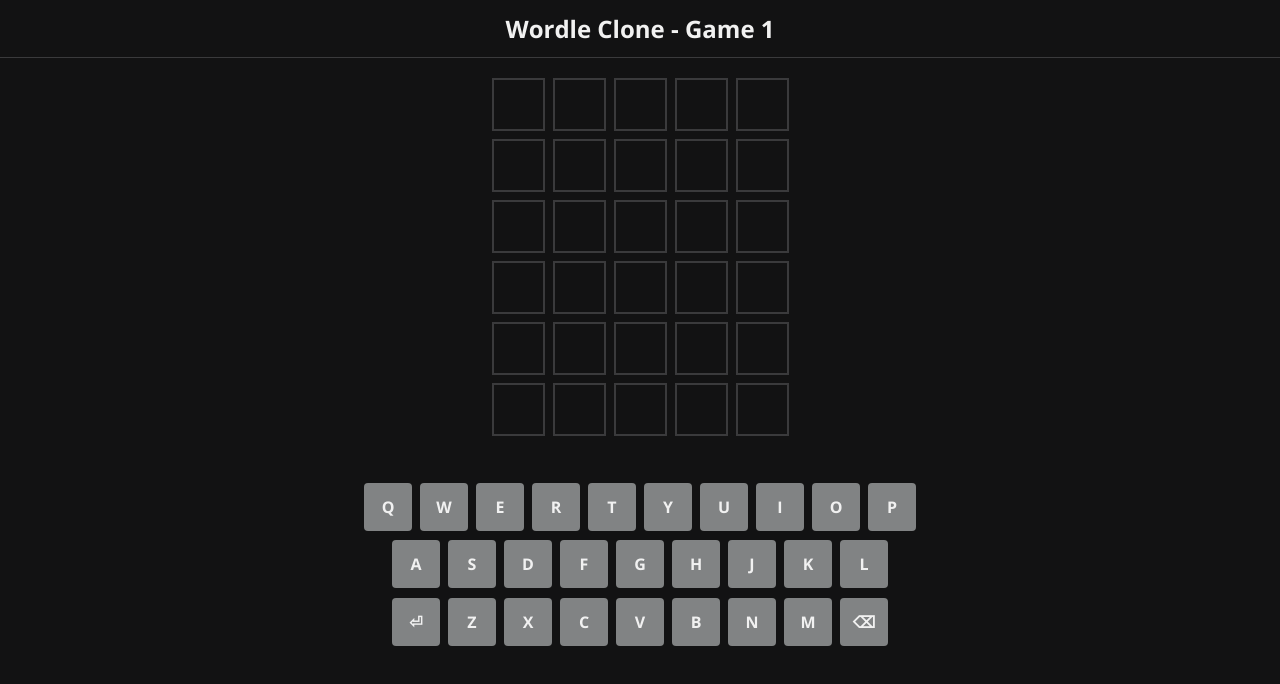
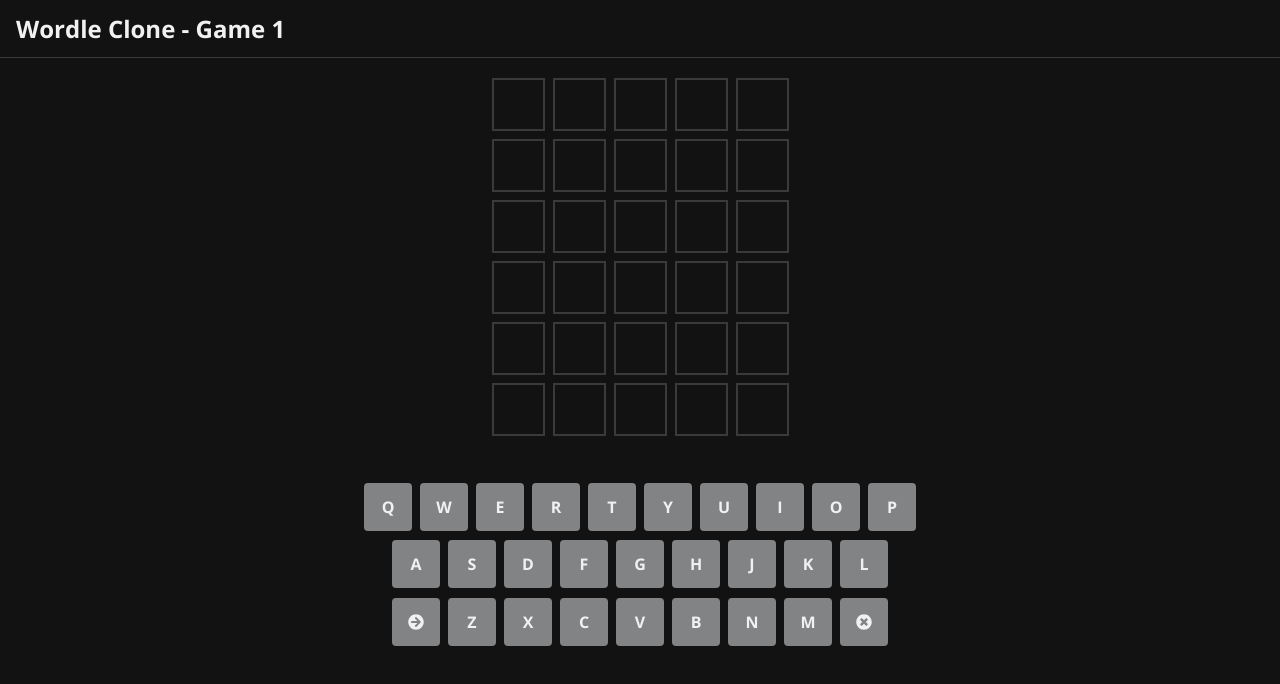
Before and after one commit to Package/Wordle-Clone-React, a Next.js app: page / in a window 1280 px wide. Shown: the top 684 px of the page. Built offline with nearby package versions, Linux system fonts and the light colour scheme.

Commit message:
Add react-icons

```diff
--- a/components/keyboard.component.tsx
+++ b/components/keyboard.component.tsx
@@ -1,6 +1,7 @@
 import React, { FC, useEffect, useMemo, useRef } from "react";
 import { KeyboardSummary } from "../types/KeyboardSummary";
 import { isMobileDevice } from "../util/mobile";
+import { FaTimesCircle, FaArrowCircleRight } from "react-icons/fa";
 
 interface KeyboardComponentProps {
   summary: KeyboardSummary;
@@ -120,7 +121,8 @@ const KeyboardComponent: FC<KeyboardComponentProps> = ({
 
       <div className="keyboard-row">
         <div className="letter" onClick={(_) => submitHandler()}>
-          ⏎
+          <FaArrowCircleRight />
+          {/* ⏎ */}
         </div>
         {QWERTY_ROW_THREE.map((letter) => (
           <div
@@ -132,7 +134,8 @@ const KeyboardComponent: FC<KeyboardComponentProps> = ({
           </div>
         ))}
         <div className="letter" onClick={(_) => deleteHandler()}>
-          ⌫
+          <FaTimesCircle />
+          {/* ⌫ */}
         </div>
       </div>
     </div>
--- a/styles/globals.css
+++ b/styles/globals.css
@@ -24,13 +24,30 @@ body {
 }
 
 header {
-  padding: 0.75rem 0.5rem;
+  display: flex;
+  justify-content: space-between;
+  padding: 0.75rem 1rem;
   border-bottom: 1px solid var(--colour-dark-grey);
   text-align: center;
 }
 
 header h1 {
   font-size: 1.5rem;
+}
+
+.history {
+  background: transparent;
+  cursor: pointer;
+  color: var(--colour-white);
+  outline: none;
+  border: none;
+}
+.history svg {
+  width: 32px;
+  height: 32px;
+}
+.history:hover {
+  color: var(--colour-light-grey);
 }
 
 a,
```
Also changed, not shown: 1 other file (tests, documents, lock files or other folders).
